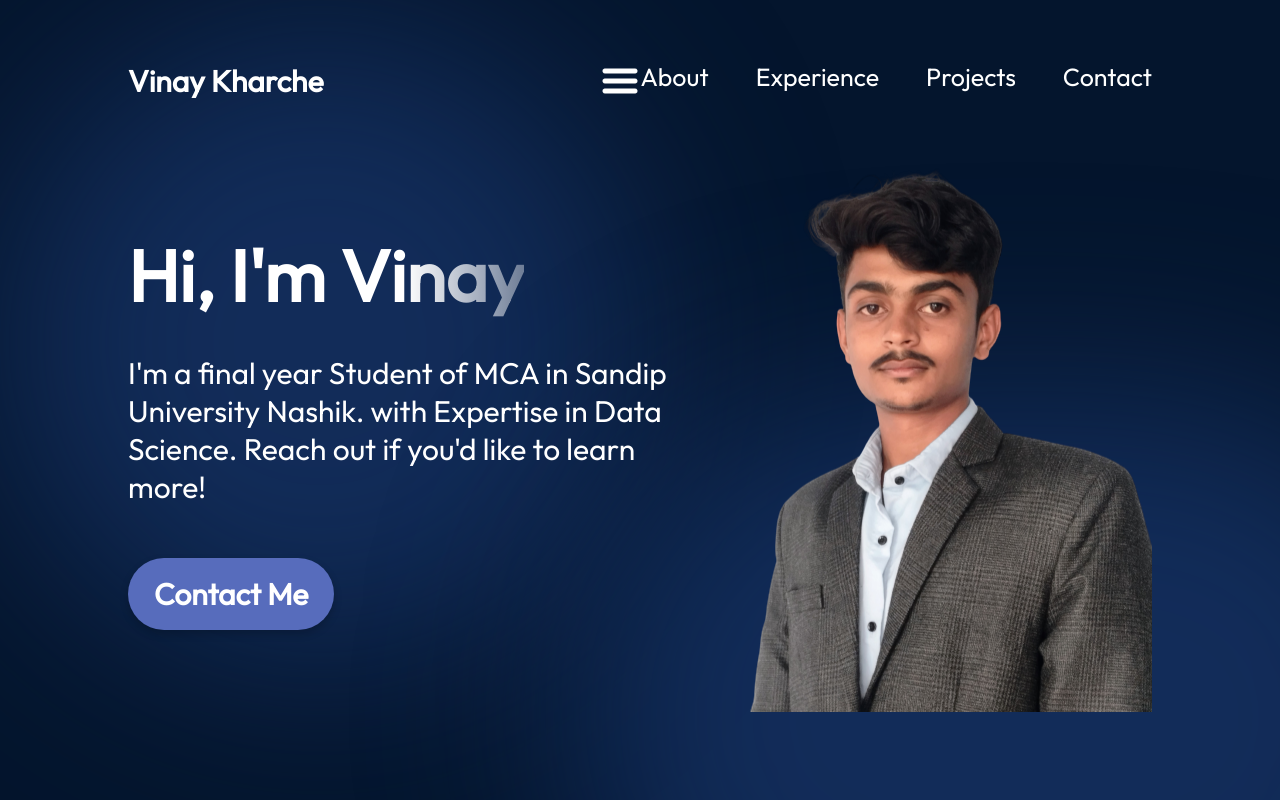
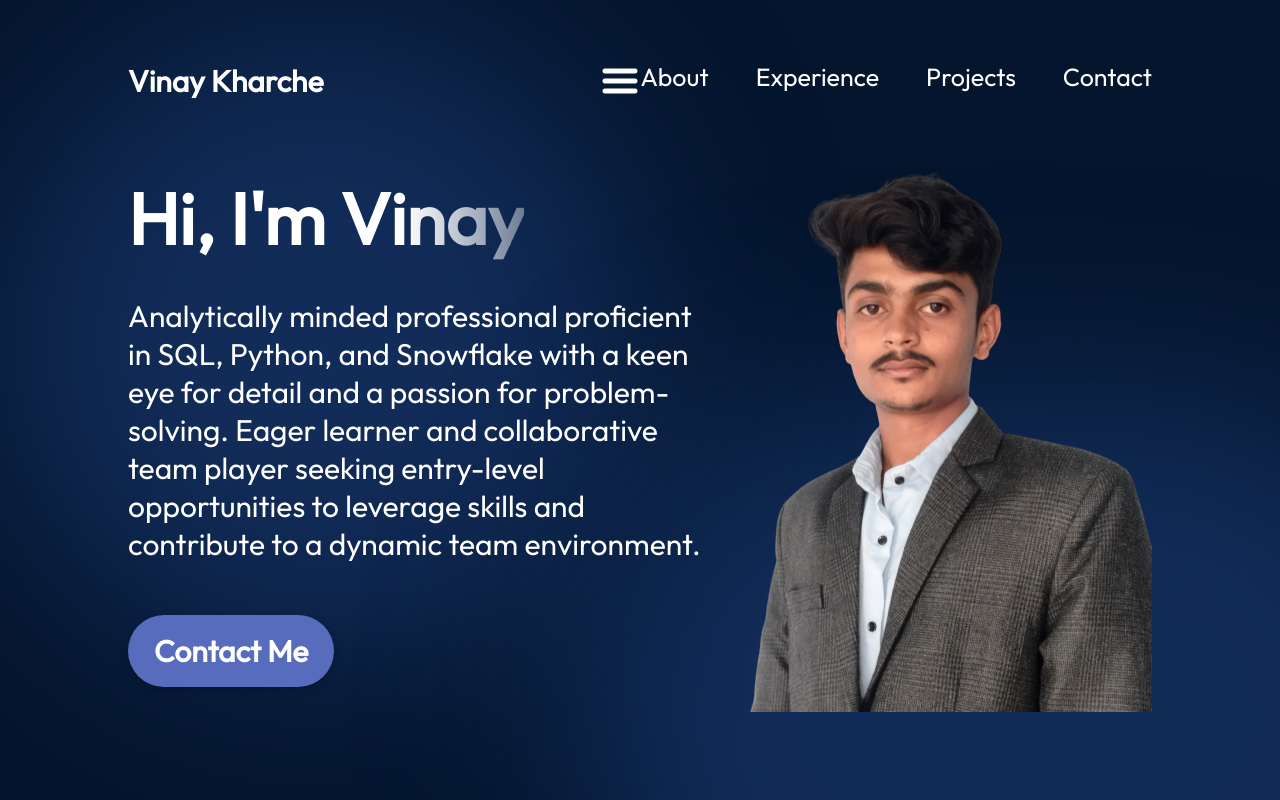
Before and after one commit to Vinaykharche027/Portfolio, a React (Vite) app: page / in a window 1280 px wide. Shown: the top 800 px of the page. Built offline with nearby package versions, Linux system fonts and the light colour scheme; a web font is replaced by a local one.

Commit message:
update summary

```diff
--- a/src/components/Hero/Hero.jsx
+++ b/src/components/Hero/Hero.jsx
@@ -9,7 +9,9 @@ export const Hero = () => {
       <div className={styles.content}>
         <h1 className={styles.title}>Hi, I'm Vinay</h1>
         <p className={styles.description}>
-          I'm a final year Student of MCA in Sandip University Nashik. with Expertise in Data Science. Reach out if you'd like to learn more!
+           Analytically minded professional proficient in SQL, Python, and Snowflake with a keen eye for detail and a
+passion for problem-solving. Eager learner and collaborative team player seeking entry-level opportunities to
+leverage skills and contribute to a dynamic team environment.
         </p>
         <a href="mailto:vinaykharche027@email.com" className={styles.contactBtn}>
           Contact Me
```
